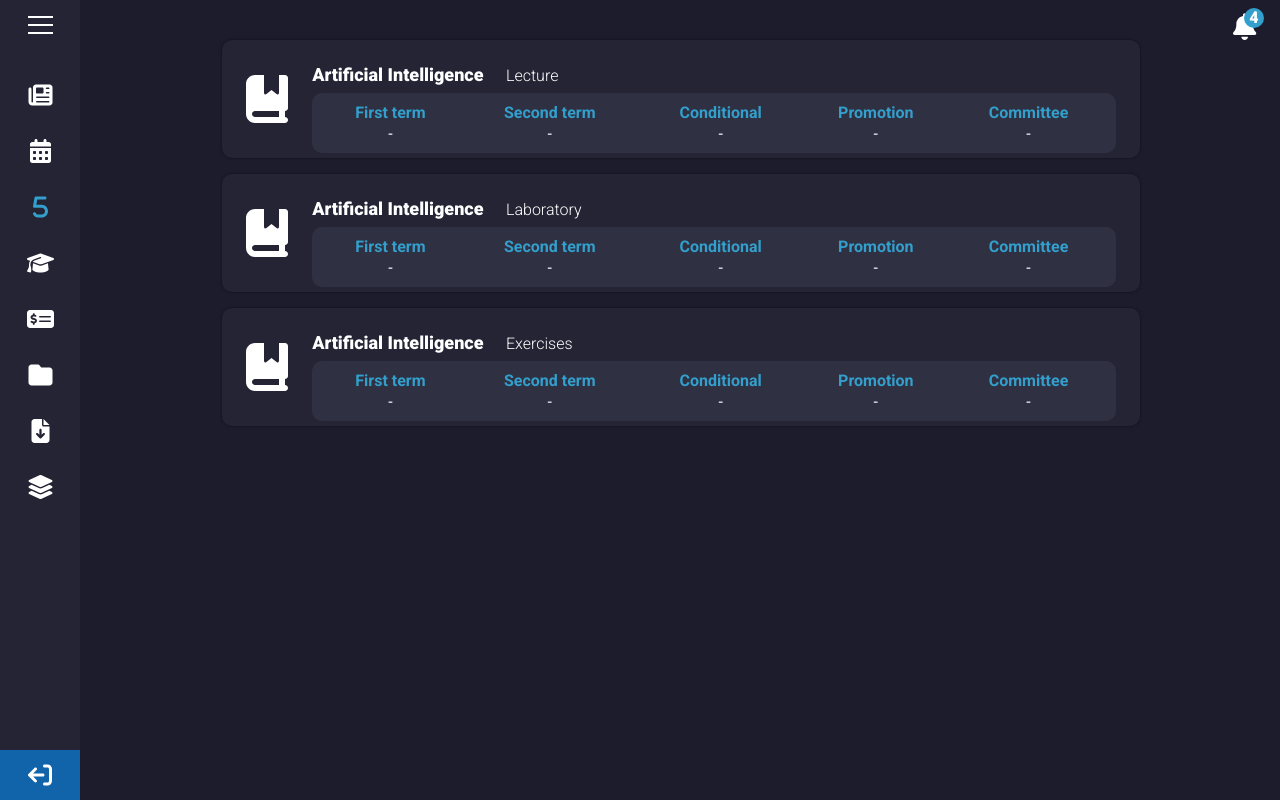
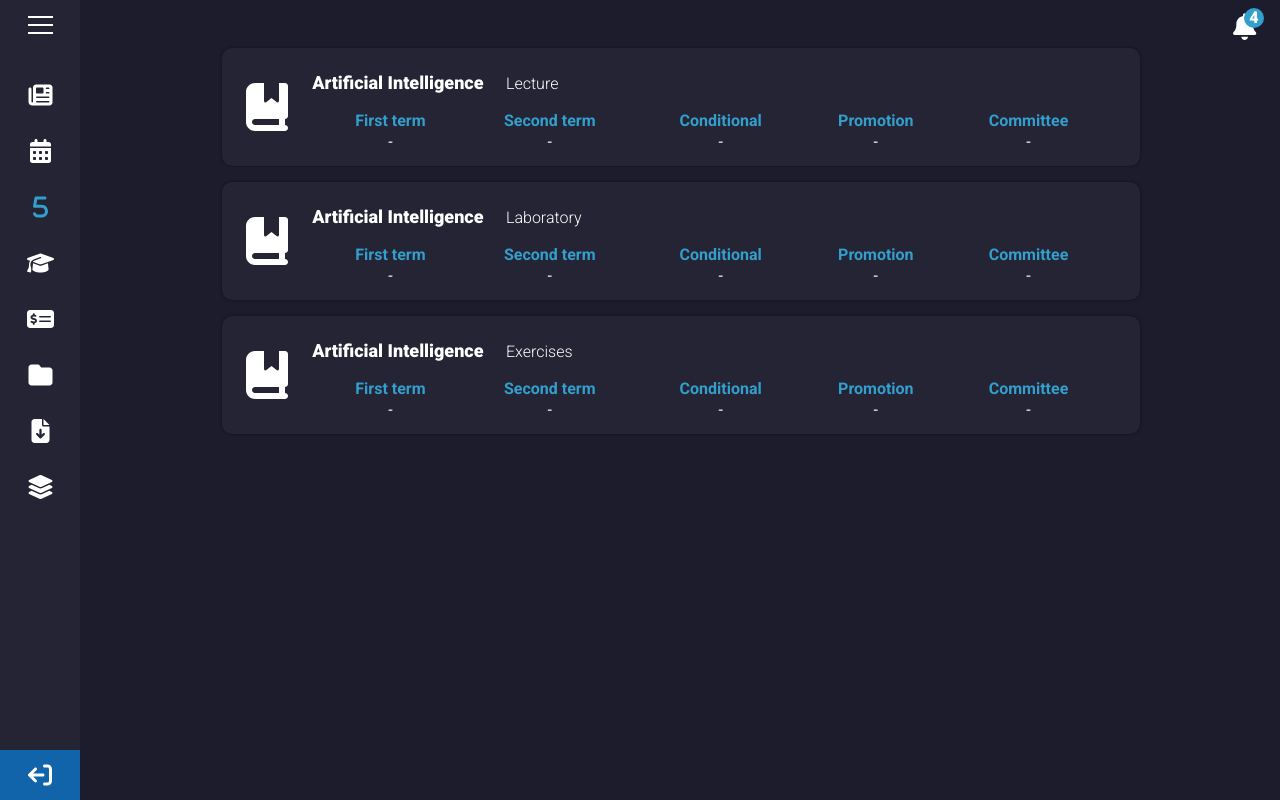
Before and after one commit to LeCarteloo/VirtualUniversity, a React (Create React App) app: page /home/grades in a window 1280 px wide. Built offline with nearby package versions, Linux system fonts and the light colour scheme.

Commit message:
Fixed Grades Table, File extension, mapping keys
Grades table use now previously created Table component,file can now choose right icon depending on file extension, fixed doubled keys in some mapped components

```diff
--- a/src/components/Subject.js
+++ b/src/components/Subject.js
@@ -4,6 +4,7 @@ import { useState } from "react";
 import { faBookBookmark } from "@fortawesome/free-solid-svg-icons";
 
 import "../styles/subject.scss";
+import Table from "./Table";
 
 const Subject = ({ icon, title, type, grades }) => {
   const [subjectItem, setSubjectItem] = useState(false);
@@ -29,24 +30,24 @@ const Subject = ({ icon, title, type, grades }) => {
           />
         </div>
         <div className="subject-grades">
-          <table>
-            <tbody>
-              <tr>
-                <th>First term</th>
-                <th>Second term</th>
-                <th>Conditional</th>
-                <th>Promotion</th>
-                <th>Committee</th>
-              </tr>
-              <tr>
-                <td> {grades.first} </td>
-                <td> {grades.second} </td>
-                <td> {grades.cond} </td>
-                <td> {grades.promo} </td>
-                <td> {grades.comit} </td>
-              </tr>
-            </tbody>
-          </table>
+          <Table
+            headers={[
+              "First term",
+              "Second term",
+              "Conditional",
+              "Promotion",
+              "Committee",
+            ]}
+            rows={[
+              grades.first,
+              grades.second,
+              grades.cond,
+              grades.promo,
+              grades.comit,
+            ]}
+            bg="transparent"
+            padd={"0"}
+          />
         </div>
       </div>
     </div>
--- a/src/components/Table.js
+++ b/src/components/Table.js
@@ -1,17 +1,21 @@
 import "../styles/table.scss";
 
-const Table = ({ headers, rows, bg }) => {
+const Table = ({ headers, rows, bg, padd }) => {
   return (
-    <table>
+    <table style={{ backgroundColor: bg }}>
       <tbody>
         <tr>
-          {headers.map((header) => (
-            <th key={header}> {header} </th>
+          {headers.map((header, i) => (
+            <th key={i} style={{ padding: padd }}>
+              {header}
+            </th>
           ))}
         </tr>
         <tr>
-          {rows.map((row) => (
-            <td key={row}> {row} </td>
+          {rows.map((row, i) => (
+            <td key={i} style={{ padding: padd }}>
+              {row}
+            </td>
           ))}
         </tr>
       </tbody>
--- a/src/components/files/File.js
+++ b/src/components/files/File.js
@@ -1,8 +1,32 @@
 import "../../styles/files.scss";
 import { FontAwesomeIcon } from "@fortawesome/react-fontawesome";
+import {
+  faFile,
+  faFilePdf,
+  faFileWord,
+  faFileExcel,
+} from "@fortawesome/free-solid-svg-icons";
 
-const File = ({ icon, title, file }) => {
+const File = ({ title, file }) => {
   // Later after clicking on file download will begin
+  let icon;
+  switch (file.split(".").pop()) {
+    case "pdf":
+      icon = faFilePdf;
+      break;
+    case "doc":
+    case "docx":
+      icon = faFileWord;
+      break;
+    case "xlsx":
+    case "xls":
+      icon = faFileExcel;
+      break;
+    default:
+      icon = faFile;
+      break;
+  }
+
   return (
     <div className="file">
       <div className="file-wrapper">
--- a/src/components/files/Files.js
+++ b/src/components/files/Files.js
@@ -1,26 +1,28 @@
 import "../../styles/files.scss";
 import File from "./File";
-
-import { faFilePdf } from "@fortawesome/free-solid-svg-icons";
 
 const Files = () => {
   return (
     <section className="files-section">
       <File
-        icon={faFilePdf}
+        file={"test.pdf"}
         title={"Att. 1 Lorem ipsum dolor sit amet consectetur adipisicing."}
       />
       <File
-        icon={faFilePdf}
+        file={"test"}
         title={"Att. 2 Lorem ipsum dolor sit amet consectetur adipisicing."}
       />
       <File
-        icon={faFilePdf}
+        file={"test.doc"}
         title={"Att. 3 Lorem ipsum dolor sit amet consectetur adipisicing."}
       />
       <File
-        icon={faFilePdf}
+        file={"test.docx"}
         title={"Att. 4 Lorem ipsum dolor sit amet consectetur adipisicing."}
+      />
+      <File
+        file={"test.xls"}
+        title={"Att. 5 Lorem ipsum dolor sit amet consectetur adipisicing."}
       />
     </section>
   );
--- a/src/components/payments/PaymentGroup.js
+++ b/src/components/payments/PaymentGroup.js
@@ -31,8 +31,8 @@ const PaymentGroup = ({ title, icon, object }) => {
       </div>
       <div className="content">
         {object.rows.length > 0
-          ? object.rows.map((row) => (
-              <Table headers={object.headers} rows={row} />
+          ? object.rows.map((row, i) => (
+              <Table key={i} headers={object.headers} rows={row} />
             ))
           : "No data to display"}
       </div>
--- a/src/styles/_animation.scss
+++ b/src/styles/_animation.scss
@@ -1,6 +1,7 @@
 // Hover animation
 @mixin shine($opacity: 0.1) {
   position: relative;
+  overflow: hidden;
 
   &::after {
     content: "";
--- a/src/styles/files.scss
+++ b/src/styles/files.scss
@@ -20,7 +20,7 @@
   cursor: pointer;
 
   // Hover animation
-  // @include animation.shine();
+  @include animation.shine();
 
   .file-wrapper {
     height: calc(100% - 2em);
--- a/src/styles/home.scss
+++ b/src/styles/home.scss
@@ -5,7 +5,7 @@
 }
 .content-section {
   width: 100%;
-  height: calc(100% - 2.5em);
-  padding: 2.5em 1.2em 0em 1.2em;
+  height: calc(100% - 3em);
+  padding: 3em 1.2em 0em 1.2em;
   overflow-y: auto;
 }
```
